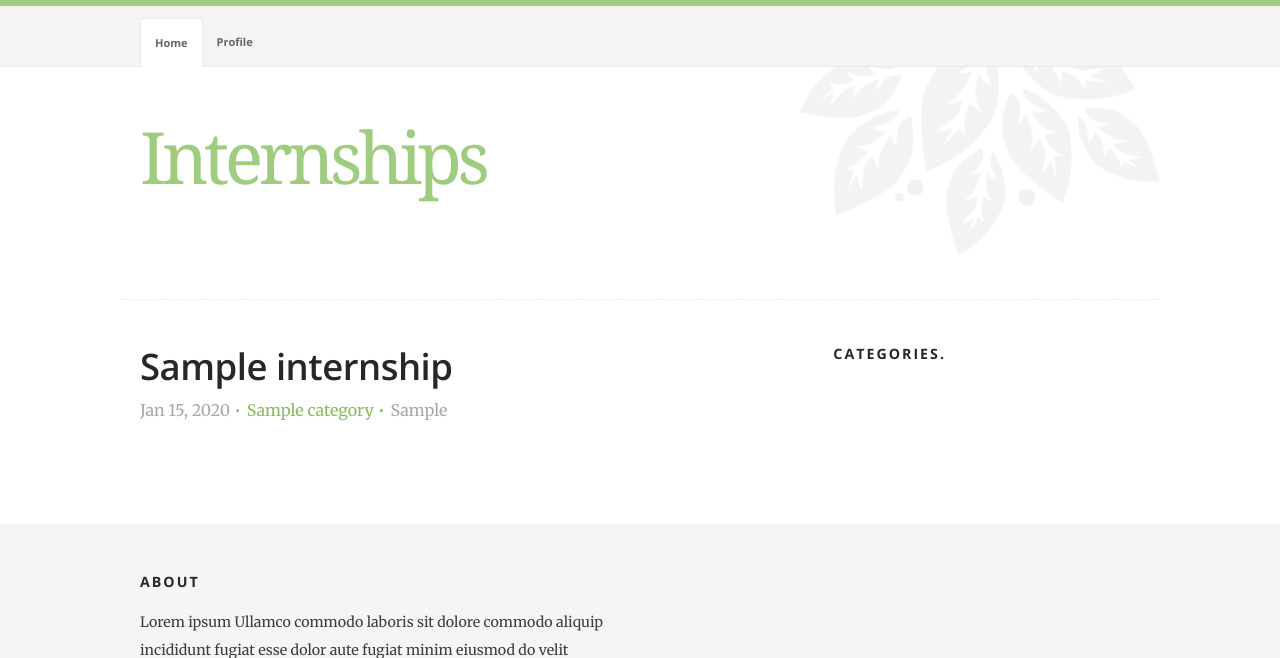
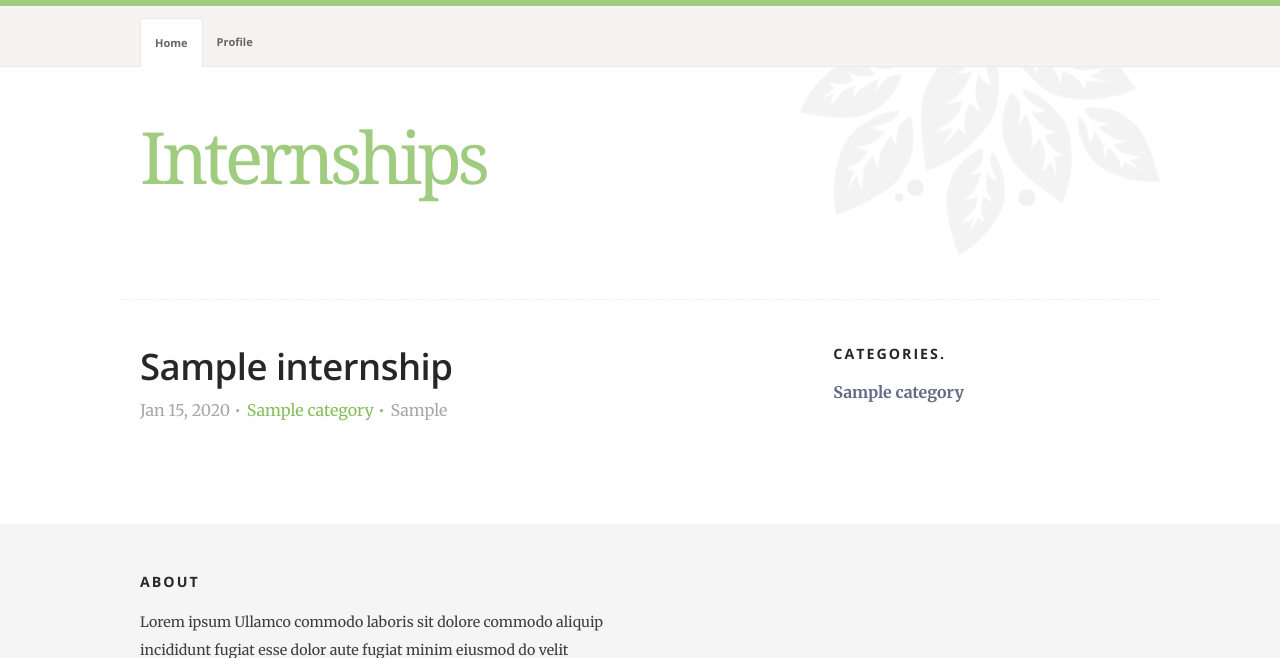
Before and after one commit to armii23/scraping_system, a Django app: page /category/sample/ in a window 1280 px wide. Shown: the top 658 px of the page. Run offline with Django 4.2, Linux system fonts and the light colour scheme; tables that the repository leaves empty hold one stand-in row (values such as "Sample post"); some libraries are stand-ins or nearby versions.

Commit message:
Add categories and change categories view

```diff
--- a/webScraping/static/webScraping/css/main.css
+++ b/webScraping/static/webScraping/css/main.css
@@ -2035,6 +2035,14 @@ button::-moz-focus-inner, input::-moz-focus-inner {
     padding-left: 0;
 }
 
+.selected{
+    color: #656986;
+    outline: 0;
+    -webkit-transition: all 0.3s ease-in-out;
+    transition: all 0.3s ease-in-out;
+    font-weight: bold;
+}
+
 
 
 /* ===================================================================
--- a/webScraping/templates/webScraping/internship_list.html
+++ b/webScraping/templates/webScraping/internship_list.html
@@ -29,9 +29,13 @@
                <div class="widget widget--categories">
                    <h3 class="h6">Categories.</h3>
                    <ul>
-                       {% for category in categories %}
-                        <li><a href="{{ category.get_absolute_url }}" title="">{{ category.title }}</a></li>
-                       {% endfor %}
+                   {% for category in categories %}
+                        {% if category.id == cat_selected %}
+                            <li class="selected">{{ category.title }}</li>
+                        {% else %}
+                            <li><a href="{{ category.get_absolute_url }}" title="">{{ category.title }}</a></li>
+                        {% endif %}
+                   {% endfor %}
                     </ul>
                </div>
            </div> <!-- end sidebar -->
--- a/webScraping/views.py
+++ b/webScraping/views.py
@@ -126,7 +126,7 @@ class InternshipCategoryView(ListView):
 
     def get_context_data(self, *, object_list=None, **kwargs):
         context = super().get_context_data(**kwargs)
-        # category = Category.objects.get(slug=self.kwargs['cat_slug'])
-        # context['title'] = str(context['internships'][0].category_id)
-        # context['cat_selected'] = context['internships'][0].category_id
+        categories = Category.objects.all()
+        context['cat_selected'] = context['internships'][0].category_id
+        context['categories'] = categories
         return context
```
